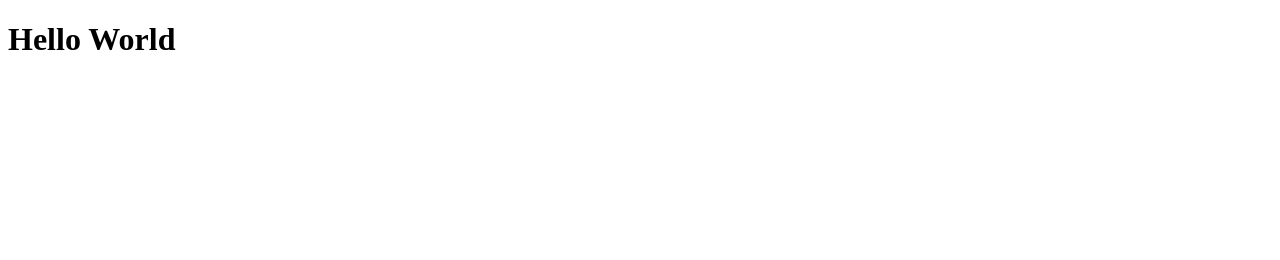
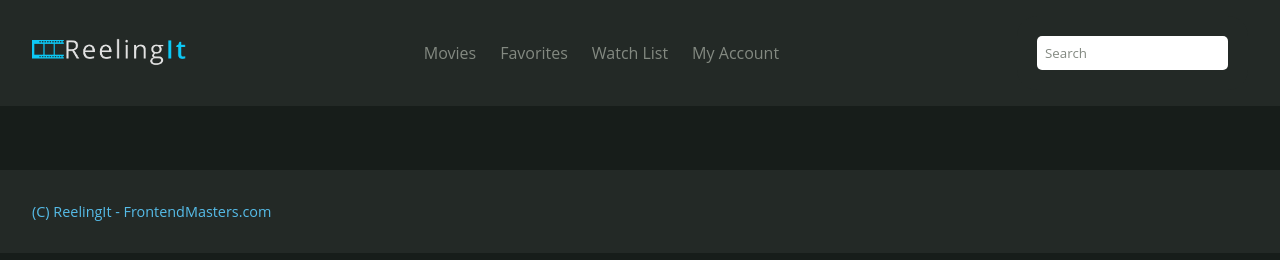
Before and after one commit to fepu08/vanilla-js-go, a plain HTML site: page public/index.html in a window 1280 px wide. Drawn offline with Linux system fonts and the light colour scheme.

Commit message:
html structure

```diff
--- a/public/index.html
+++ b/public/index.html
@@ -3,9 +3,33 @@
   <head>
     <meta charset="UTF-8" />
     <meta name="viewport" content="width=device-width, initial-scale=1.0" />
-    <title>Hello from Go</title>
+    <title>ReelingIt - Movies</title>
+    <link rel="stylesheet" href="styles.css" />
+    <link rel="manifest" href="app.webmanifest" />
+    <link rel="icon" href="images/icon.png" />
   </head>
   <body>
-    <h1>Hello World</h1>
+    <header>
+      <h1><img src="images/logo.png" height="35" alt="ReelingIt" /></h1>
+      <nav>
+        <ul>
+          <li><a class="navlink" href="/">Movies</a></li>
+          <li><a class="navlink" href="/account/favorites">Favorites</a></li>
+          <li><a class="navlink" href="/account/watchlist">Watch List</a></li>
+          <li><a class="navlink" href="/account">My Account</a></li>
+        </ul>
+      </nav>
+      <div>
+        <form onsubmit="app.search(event)">
+          <input type="search" name="" id="" placeholder="Search" />
+        </form>
+      </div>
+    </header>
+
+    <main></main>
+
+    <footer>
+      <p>(C) ReelingIt - FrontendMasters.com</p>
+    </footer>
   </body>
 </html>
```
